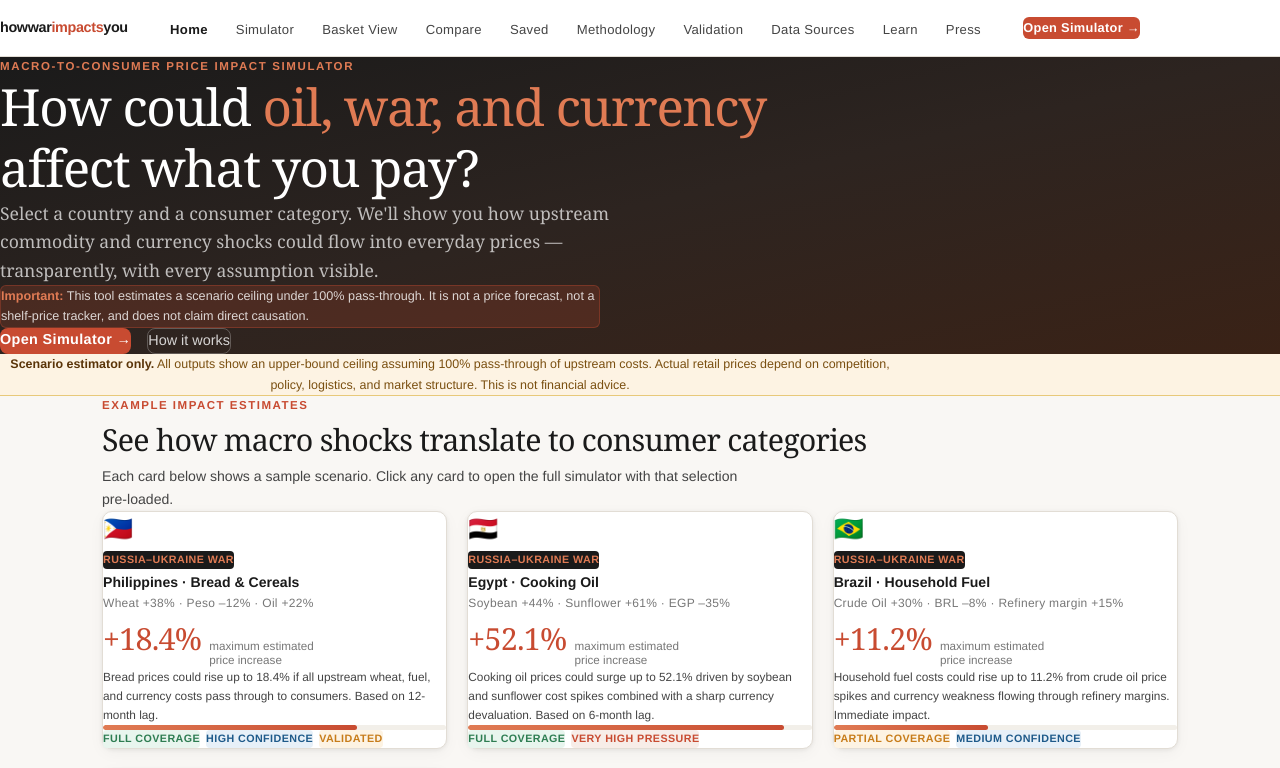
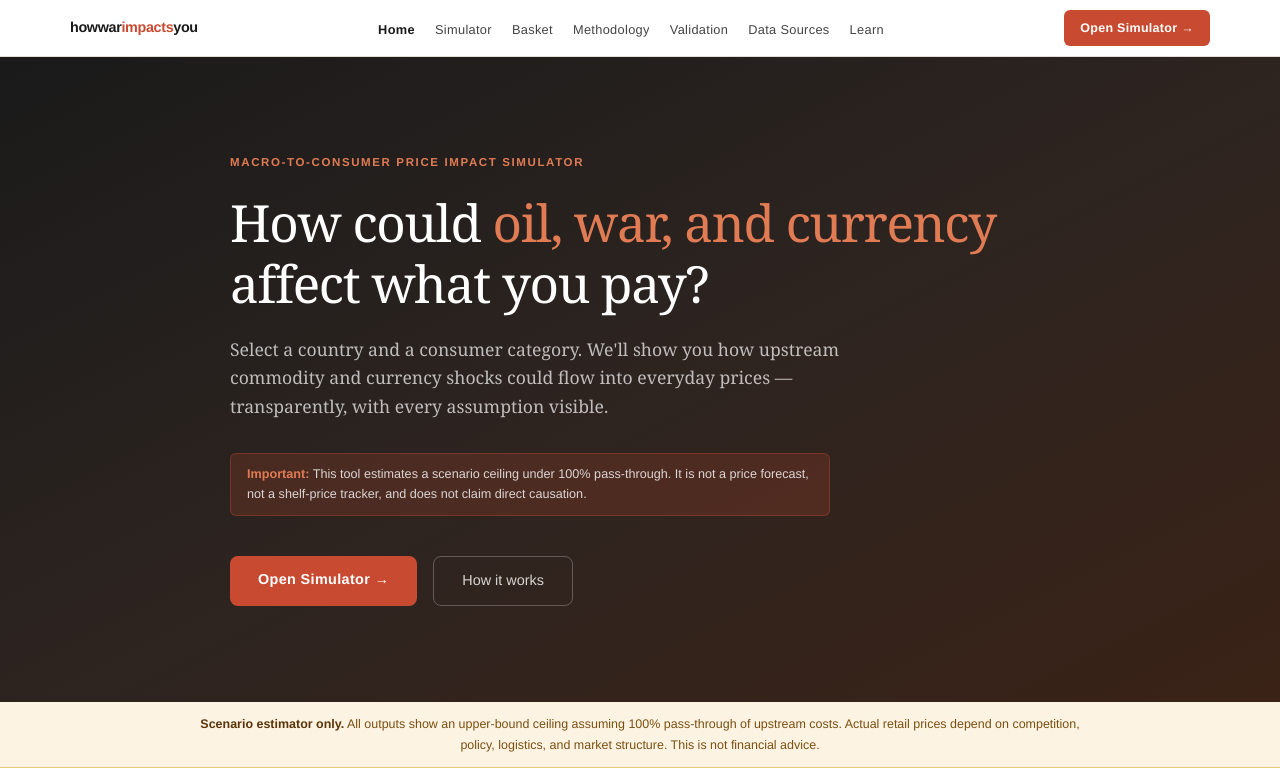
Before and after one commit to raj-builder/Howwarimpactsyou, a Next.js app: page / in a window 1280 px wide. Shown: the top 768 px of the page. Built offline with nearby package versions, Linux system fonts and the light colour scheme.

Commit message:
Fix layout: remove CSS reset conflicting with Tailwind, trim nav to 7 links

```diff
--- a/src/app/globals.css
+++ b/src/app/globals.css
@@ -31,12 +31,6 @@
 }
 
 /* Base styles */
-* {
-  box-sizing: border-box;
-  margin: 0;
-  padding: 0;
-}
-
 html {
   font-size: 16px;
   scroll-behavior: smooth;
@@ -48,7 +42,11 @@ body {
   font-family: var(--font-serif);
   line-height: 1.65;
   -webkit-tap-highlight-color: transparent;
-  touch-action: manipulation;
+}
+
+/* Navigation should be full width with centered content */
+nav.sticky {
+  width: 100%;
 }
 
 /* Animations */
@@ -78,7 +76,8 @@ body {
 /* Utility for max-width container */
 .container-page {
   max-width: 1140px;
-  margin: 0 auto;
+  margin-left: auto;
+  margin-right: auto;
   padding-left: 2rem;
   padding-right: 2rem;
 }
@@ -87,3 +86,11 @@ body {
 canvas {
   max-width: 100%;
 }
+
+/* Responsive adjustments */
+@media (max-width: 768px) {
+  .container-page {
+    padding-left: 1.25rem;
+    padding-right: 1.25rem;
+  }
+}
--- a/src/components/ui/nav.tsx
+++ b/src/components/ui/nav.tsx
@@ -6,35 +6,32 @@ import { usePathname } from 'next/navigation'
 const NAV_LINKS = [
   { href: '/', label: 'Home' },
   { href: '/simulator', label: 'Simulator' },
-  { href: '/basket', label: 'Basket View' },
-  { href: '/compare', label: 'Compare' },
-  { href: '/saved', label: 'Saved' },
+  { href: '/basket', label: 'Basket' },
   { href: '/methodology', label: 'Methodology' },
   { href: '/validation', label: 'Validation' },
   { href: '/data-sources', label: 'Data Sources' },
   { href: '/learn', label: 'Learn' },
-  { href: '/press', label: 'Press' },
 ]
 
 export function Nav() {
   const pathname = usePathname()
 
   return (
-    <nav className="bg-bg-card border-b border-border sticky top-0 z-100 px-8">
+    <nav className="bg-bg-card border-b border-border sticky top-0 z-50 px-4 md:px-8">
       <div className="max-w-[1140px] mx-auto flex items-center justify-between h-14">
         <Link
           href="/"
-          className="font-sans text-[0.9rem] font-bold tracking-tight text-ink no-underline"
+          className="font-sans text-[0.9rem] font-bold tracking-tight text-ink no-underline shrink-0"
         >
           howwar<span className="text-accent">impacts</span>you
         </Link>
 
-        <ul className="hidden md:flex gap-7 list-none">
+        <ul className="hidden lg:flex gap-5 list-none">
           {NAV_LINKS.map((link) => (
             <li key={link.href}>
               <Link
                 href={link.href}
-                className={`font-sans text-[0.82rem] no-underline tracking-wide transition-colors ${
+                className={`font-sans text-[0.8rem] no-underline tracking-wide transition-colors whitespace-nowrap ${
                   pathname === link.href
                     ? 'text-ink font-semibold'
                     : 'text-ink-soft hover:text-accent'
@@ -48,9 +45,9 @@ export function Nav() {
 
         <Link
           href="/simulator"
-          className="bg-accent text-white font-sans text-[0.8rem] font-semibold px-4 py-2 rounded-md no-underline tracking-wide hover:bg-[#b03e27] transition-colors"
+          className="bg-accent text-white font-sans text-[0.78rem] font-semibold px-4 py-2 rounded-md no-underline tracking-wide hover:bg-[#b03e27] transition-colors shrink-0"
         >
-          Open Simulator &rarr;
+          Open Simulator →
         </Link>
       </div>
     </nav>
```
